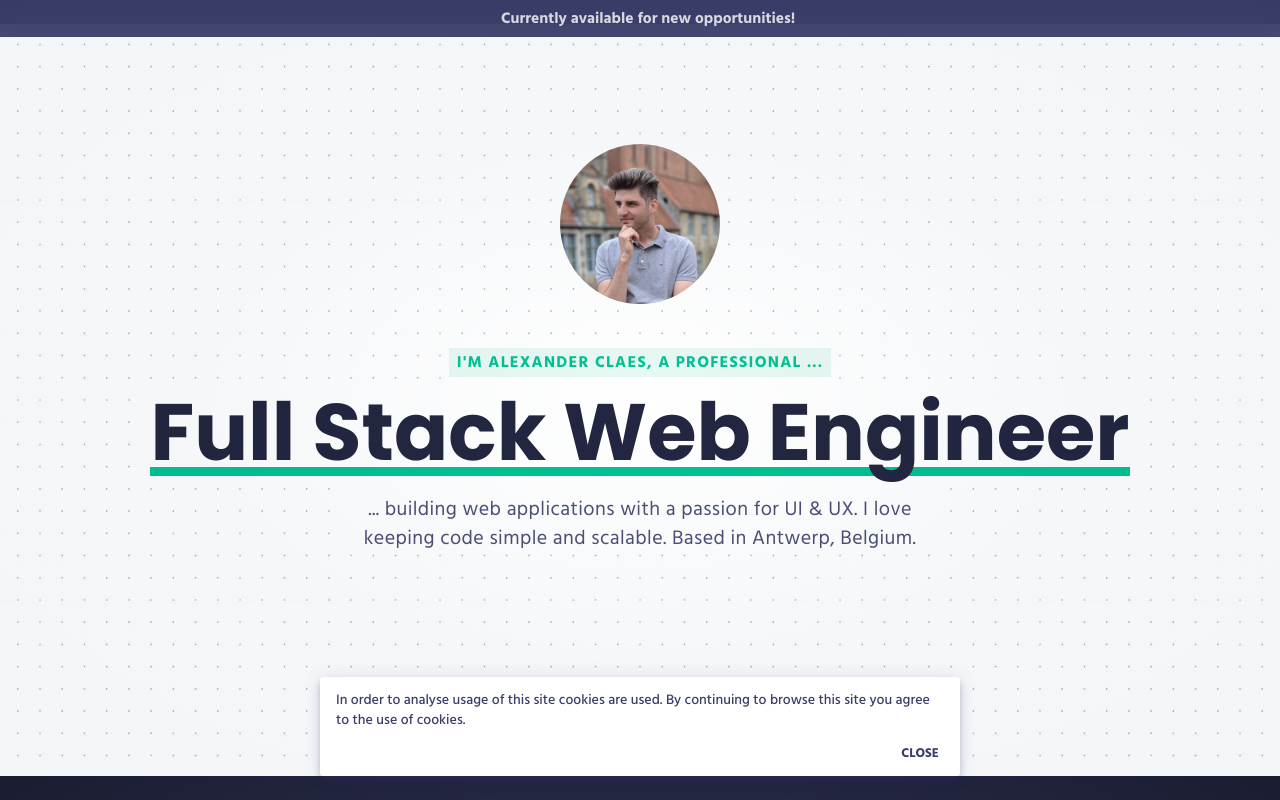
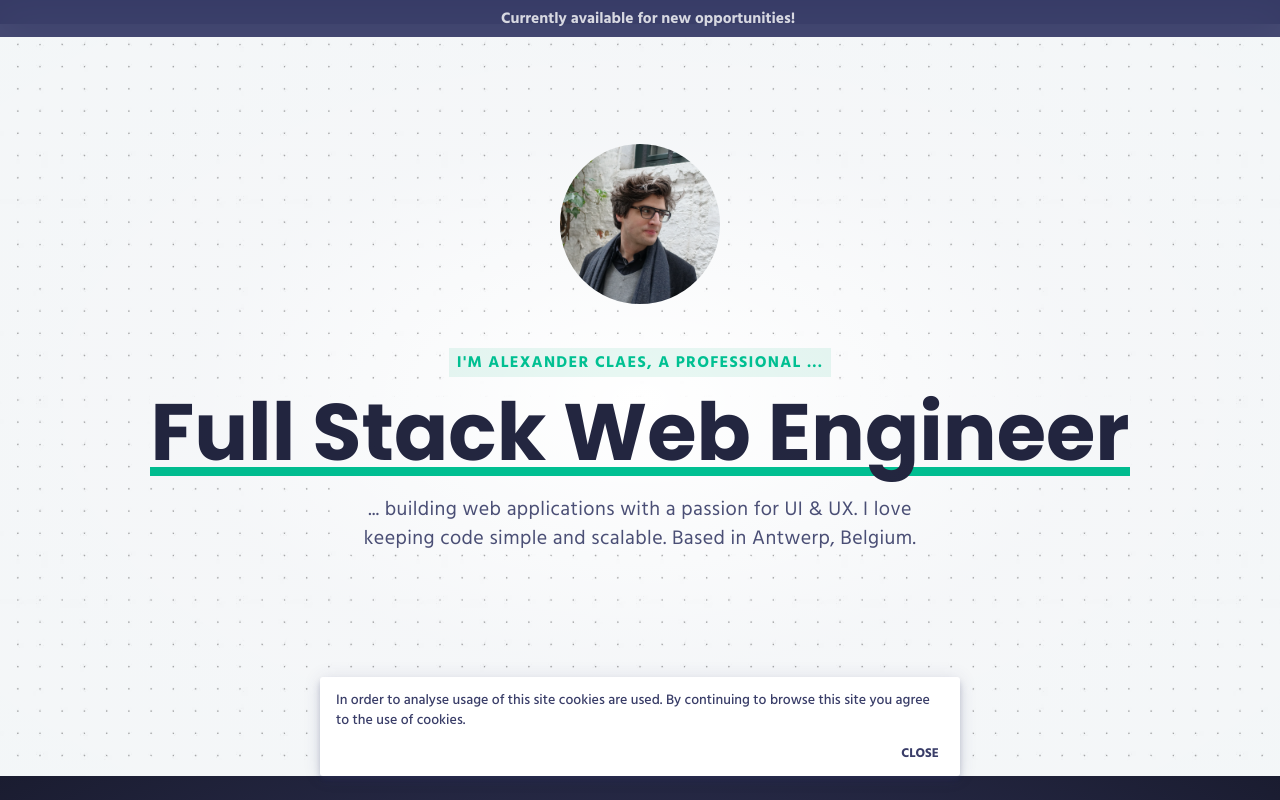
Before and after one commit to lextoc/website, a Next.js app: page / in a window 1280 px wide. Shown: the top 800 px of the page. Built offline with nearby package versions, Linux system fonts and the light colour scheme.

Commit message:
chore: update avatar

```diff
--- a/pages/index.tsx
+++ b/pages/index.tsx
@@ -28,7 +28,7 @@ const Home: NextPage = (): React.ReactElement => {
       <div className={`${NAME}__header-wrapper`}>
         <header className={`${NAME}__header`}>
           <img
-            src="/avatar.jpg"
+            src="/avatar.png"
             alt="Alexander Claes"
             className={`${NAME}__avatar`}
           />
```
Also changed, not shown: public/avatar.jpg (deleted), public/avatar.png (added).
